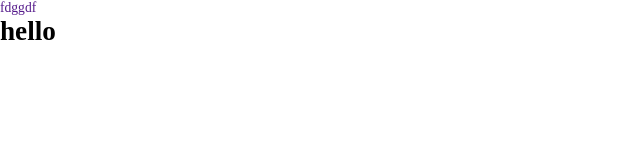
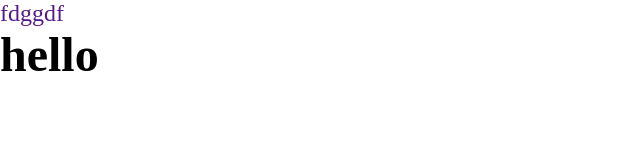
Before and after one commit to andreyt98/frontend-SASS_WEBPACK-boilerplate, a website: page index.html in a window 1280 px wide. Shown: the whole page, without its empty margins (0-640 px from the left). Drawn offline with nearby package versions, Linux system fonts and the light colour scheme; files that its build step writes are made by us from their sources.

Commit message:
update font size

```diff
--- a/app/sass/base/_globals.scss
+++ b/app/sass/base/_globals.scss
@@ -10,35 +10,33 @@ html{
 
 
     // change of font size
-    // % may vary from project to project
+    // sizes may vary from project to project
+
+    @media #{$phone-down}{  //300px
+        font-size: 1rem;
+
+    }
     @media #{$phone-up}{  //300px
-        font-size: 55%;
+        font-size: 1.2rem;
 
     }
 
 
     @media #{$tab-up}{ //600px
-        font-size: 70%;
+        font-size: 1.3rem;
 
     }
 
 
-    // @media #{$tab-port-up}{ //900px
-    //     font-size: 70%;
-
-    // }
-
-
     @media #{$laptop-up}{ //1200px
-        font-size: 85%;
+        font-size: 1.5rem;
 
     }
 
     @media #{$desktop-up}{ //1800px
-        font-size: 90%;
+        font-size: 1.7rem;
 
     }
-
 
 }
 
```
